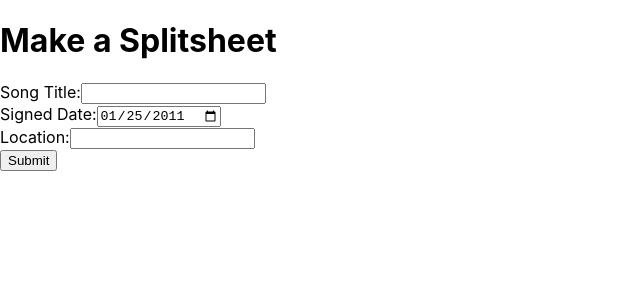
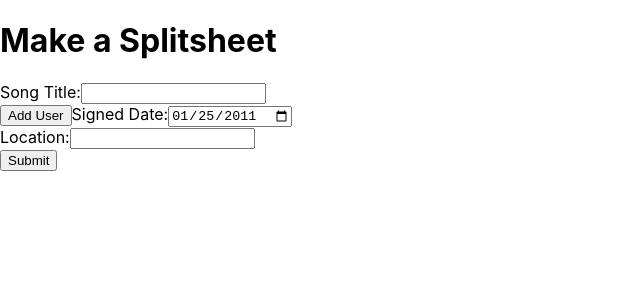
Before and after one commit to blackasinc/CS150, a React (Create React App) app: page / in a window 1280 px wide. Shown: the top 300 px of the page, without its empty margins (0-640 px from the left). Built offline with nearby package versions, Linux system fonts and the light colour scheme.

Commit message:
add user button

```diff
--- a/src/components/App.js
+++ b/src/components/App.js
@@ -22,7 +22,7 @@ class App extends React.Component {
       isLoading: true
     });
 
-    postToApi(this.state.splitsheet)
+    postToApi(splitsheet)
       .then(result => this.setState({ ...result, isLoading: false }));
   };
 
--- a/src/components/Form.js
+++ b/src/components/Form.js
@@ -18,6 +18,23 @@ class Form extends React.Component {
     this.props.onSubmit(splitsheet);
   }
 
+  addUser = event => {
+    event.preventDefault();
+    this.setState(prevState => {
+      const newUser = {
+        first_name: '',
+        last_name: 'Johnson',
+        email: 'coolguy@dude.com',
+        phone_number: '714-555-1234',
+        ownership_percentage: 66.7,
+        signature: 'd290f1ee-6c54-4b01-90e6-d701748f0851'
+      }
+      return {
+        users: prevState.users.concat([newUser])
+      };
+    });
+  }
+
   render() {
     return (
       <div>
@@ -28,6 +45,27 @@ class Form extends React.Component {
             value={this.state.song_title}
             onChange={(event) => this.setState({song_title: event.target.value})} />
           <br />
+          {
+            this.state.users.map((value, index) => {
+              return (
+                <div key={index}>
+                  <label>User #{index + 1} First Name:</label>
+                  <input type="text"
+                    value={value.first_name}
+                    onChange={(event) => {
+                      this.setState(prevState => {
+                        const newState = Object.assign({}, prevState);
+                        newState.users[index].first_name = event.target.value;
+                        return newState;
+                      });
+                    }} />
+                </div>
+              )
+            })
+          }
+          <button onClick={this.addUser}>
+            Add User
+          </button>
           <label>Signed Date:</label>
           <input type="date"
             value={this.state.signed_date}
--- a/src/components/Result.js
+++ b/src/components/Result.js
@@ -1,7 +1,6 @@
 import React from 'react';
 
 const StatusDisplay = props => {
-    console.log(props);
     if (props.splitsheetId) {
         return (
             <div>
```
